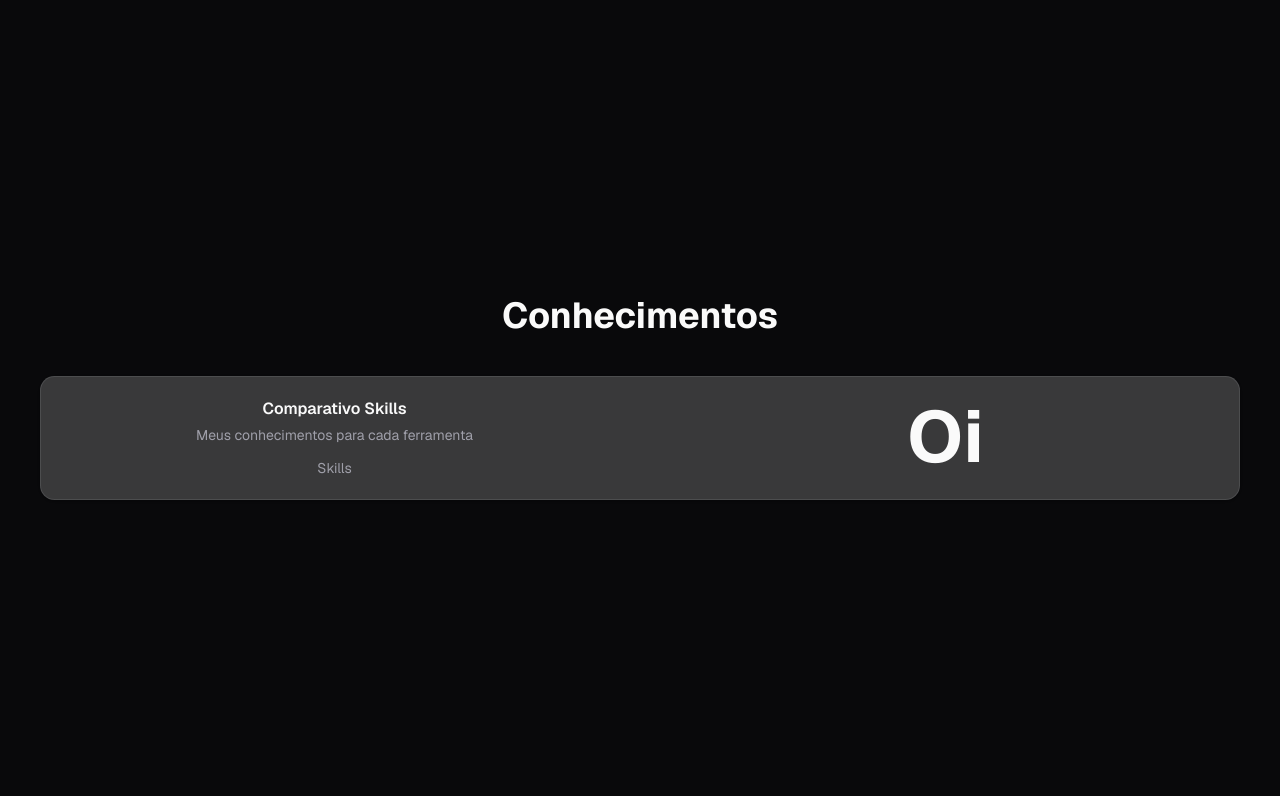
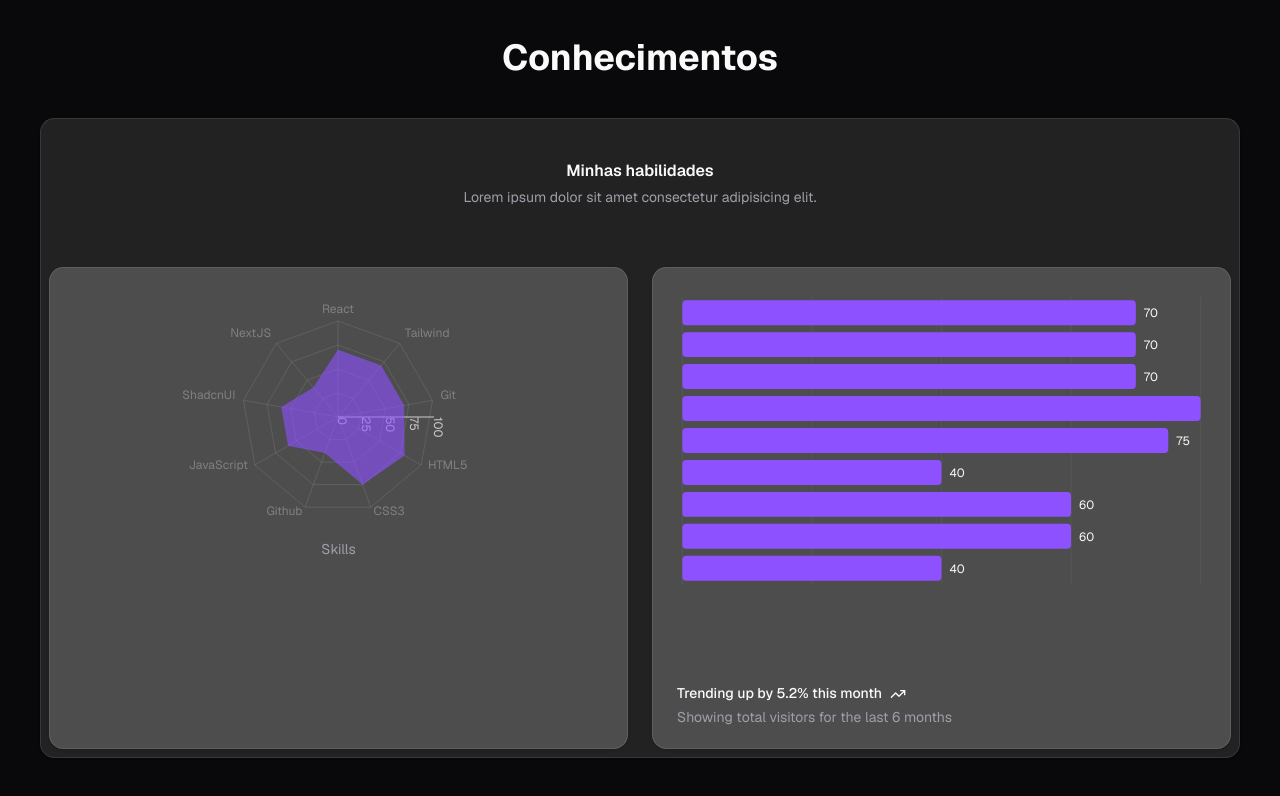
Before and after one commit to joaofelipe-dev/portfolio-joao, a Next.js app: page / in a window 1280 px wide. Shown: the part 1804-2600 px from the top of the page. Built offline with nearby package versions, Linux system fonts and the light colour scheme.

Commit message:
Gráficos Skills

```diff
--- a/components/pages/Skills/skills.jsx
+++ b/components/pages/Skills/skills.jsx
@@ -1,7 +1,7 @@
 "use client"
 
 import { TrendingUp } from "lucide-react"
-import { PolarAngleAxis, PolarGrid, PolarRadiusAxis, Radar, RadarChart } from "recharts"
+import { ResponsiveContainer, Bar, BarChart, CartesianGrid, LabelList, PolarAngleAxis, PolarGrid, PolarRadiusAxis, Radar, RadarChart, XAxis, YAxis } from "recharts"
 
 import {
   Card,
@@ -22,15 +22,15 @@ import {
 export const Skills = () => {
 
   const chartData = [
-        { skill: "React", desktop: 70},
-        { skill: "Tailwind", desktop: 70},
-        { skill: "Git", desktop: 70},
-        { skill: "HTML5", desktop: 80},
-        { skill: "CSS3", desktop: 75},
-        { skill: "Github", desktop: 40},
-        { skill: "JavaScript", desktop: 60},
-        { skill: "ShadcnUI", desktop: 60},
-        { skill: "NextJS", desktop: 40},
+    { skill: "React", desktop: 70 },
+    { skill: "Tailwind", desktop: 70 },
+    { skill: "Git", desktop: 70 },
+    { skill: "HTML5", desktop: 80 },
+    { skill: "CSS3", desktop: 75 },
+    { skill: "Github", desktop: 40 },
+    { skill: "JavaScript", desktop: 60 },
+    { skill: "ShadcnUI", desktop: 60 },
+    { skill: "NextJS", desktop: 40 },
   ]
 
   const chartConfig = {
@@ -43,23 +43,22 @@ export const Skills = () => {
   return (
     <section
       id="skills"
-  className="flex flex-col gap-y-10 justify-center items-center w-full min-h-screen p-5 md:p-10 "
+      className="flex flex-col space-y-10 justify-center items-center w-full min-h-screen h-screen p-5 md:p-10 "
     >
       <h1 className="text-4xl font-bold text-center">Conhecimentos</h1>
-  <Card className="flex-col md:grid md:grid-cols-2 w-full h-full text-center bg-foreground/20 text-foreground">
+      <Card className="flex flex-col md:grid md:grid-cols-2 p-2 bg-foreground/10 text-foreground text-center items-center w-full h-full " >
+        <CardHeader className="flex flex-col w-full justify-center items-center col-span-2 ">
+          <CardTitle>Minhas habilidades</CardTitle>
+          <CardDescription>Lorem ipsum dolor sit amet consectetur adipisicing elit.</CardDescription>
+        </CardHeader>
+        <Card className="flex-col w-full h-full text-center bg-foreground/20 text-foreground">
           <div className="w-full h-full flex flex-col items-center">
-
-    <CardHeader className="w-full h-full items-center pb-4">
-      <CardTitle>Comparativo Skills</CardTitle>
-      <CardDescription>
-        Meus conhecimentos para cada ferramenta
-      </CardDescription>
-    </CardHeader>
-    <CardContent className="bg-white">
+            <CardContent>
               <ChartContainer
                 config={chartConfig}
-        className="mx-auto aspect-video max-h-[250px] "
+                className="mx-auto aspect-video max-h-[250px] w-full h-[250px]"
               >
+                <ResponsiveContainer width="100%" height="100%">
                   <RadarChart data={chartData}>
                     <ChartTooltip cursor={false} content={<ChartTooltipContent />} />
                     <PolarGrid />
@@ -71,8 +70,10 @@ export const Skills = () => {
                       fillOpacity={0.6}
                     />
                   </RadarChart>
+                </ResponsiveContainer>
               </ChartContainer>
             </CardContent>
+
             <CardContent>
             </CardContent>
             <CardFooter className="flex-col gap-2 text-sm">
@@ -81,8 +82,64 @@ export const Skills = () => {
               </div>
             </CardFooter>
           </div>
+        </Card>
         <div className="w-full h-full">
-      <h1>Oi</h1>
+          <Card className="h-full w-full flex justify-between bg-foreground/20 text-foreground">
+            <CardContent >
+              <ChartContainer config={chartConfig}>
+                <BarChart
+                  accessibilityLayer
+                  data={chartData}
+                  layout="vertical"
+                >
+                  <CartesianGrid horizontal={false} />
+                  <YAxis
+                    dataKey="month"
+                    type="category"
+                    tickLine={false}
+                    tickMargin={10}
+                    axisLine={false}
+                    tickFormatter={(value) => value.slice(0, 3)}
+                    hide
+                  />
+                  <XAxis dataKey="desktop" type="number" hide />
+                  <ChartTooltip
+                    cursor={false}
+                    content={<ChartTooltipContent indicator="line" />}
+                  />
+                  <Bar
+                    dataKey="desktop"
+                    layout="vertical"
+                    fill="var(--color-desktop)"
+                    radius={4}
+                  >
+                    <LabelList
+                      dataKey="month"
+                      position="insideLeft"
+                      offset={8}
+                      className="fill-(--color-label)"
+                      fontSize={12}
+                    />
+                    <LabelList
+                      dataKey="desktop"
+                      position="right"
+                      offset={8}
+                      className="fill-foreground"
+                      fontSize={12}
+                    />
+                  </Bar>
+                </BarChart>
+              </ChartContainer>
+            </CardContent>
+            <CardFooter className="flex-col items-start gap-2 text-sm">
+              <div className="flex gap-2 leading-none font-medium">
+                Trending up by 5.2% this month <TrendingUp className="h-4 w-4" />
+              </div>
+              <div className="text-muted-foreground leading-none">
+                Showing total visitors for the last 6 months
+              </div>
+            </CardFooter>
+          </Card>
         </div>
       </Card>
     </section>
```
Lines whose indentation alone changed are shown as unchanged.
